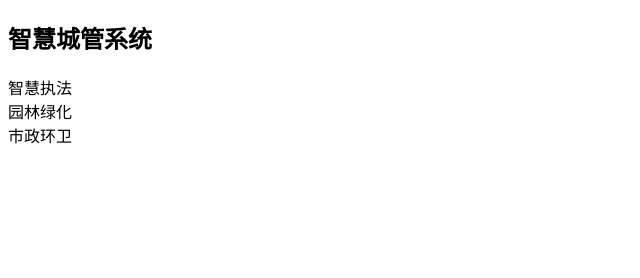
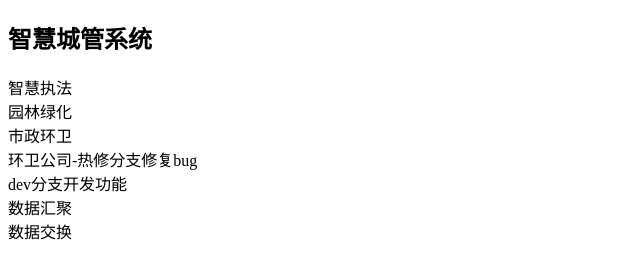
Before and after one commit to Cbp365/git_demo2, a plain HTML site: page index.html in a window 1280 px wide. Shown: the whole page, without its empty margins (0-640 px from the left). Drawn offline with Linux system fonts and the light colour scheme.

Commit message:
Update index.html

```diff
--- a/index.html
+++ b/index.html
@@ -10,5 +10,9 @@
     <div>智慧执法</div>
     <div>园林绿化</div>
     <div>市政环卫</div>
+    <div>环卫公司-热修分支修复bug</div>
+    <div>dev分支开发功能</div>
+    <div>数据汇聚</div>
+    <div>数据交换</div>
 </body>
 </html>
```
